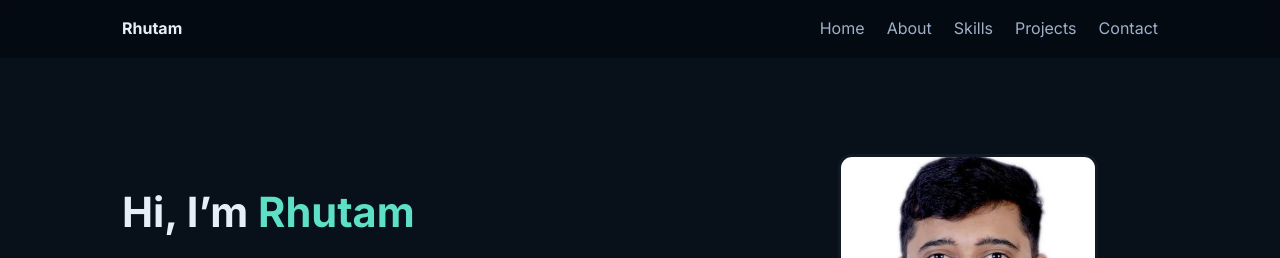
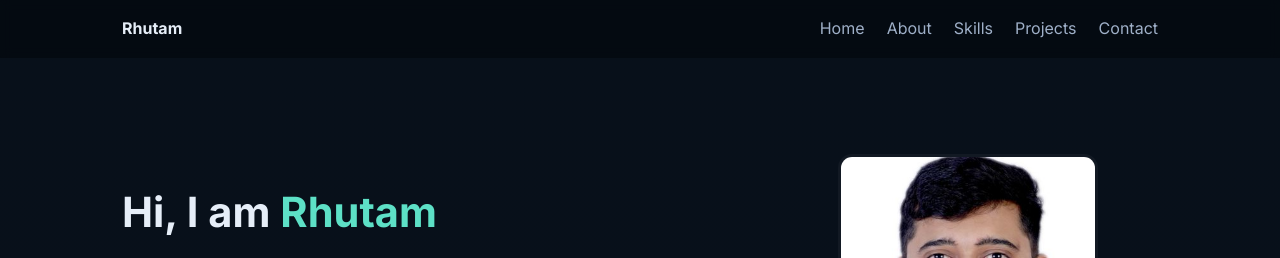
Before and after one commit to Rhutam03/rhutam.github.io, a plain HTML site: page index.html in a window 1280 px wide. Shown: the top 258 px of the page. Drawn offline with Linux system fonts and the light colour scheme.

Commit message:
Fix grammar in hero section heading and update launch.json formatting

```diff
--- a/index.html
+++ b/index.html
@@ -25,7 +25,7 @@
     <section id="home" class="hero">
       <div class="container hero-grid">
         <div class="hero-text">
-          <h1>Hi, I’m <span class="accent">Rhutam</span></h1>
+          <h1>Hi, I am <span class="accent">Rhutam</span></h1>
           <p>Computer Engineering undergrad • Aspiring Data Scientist & ML researcher. Internship experience in NLP, MySQL, Tableau. Projects: Movie Recommender, Breast Cancer Classifier, Plant Leaf Few-Shot.</p>
           <p class="cta-row">
             <a class="btn" href="#projects">See Projects</a>
```
